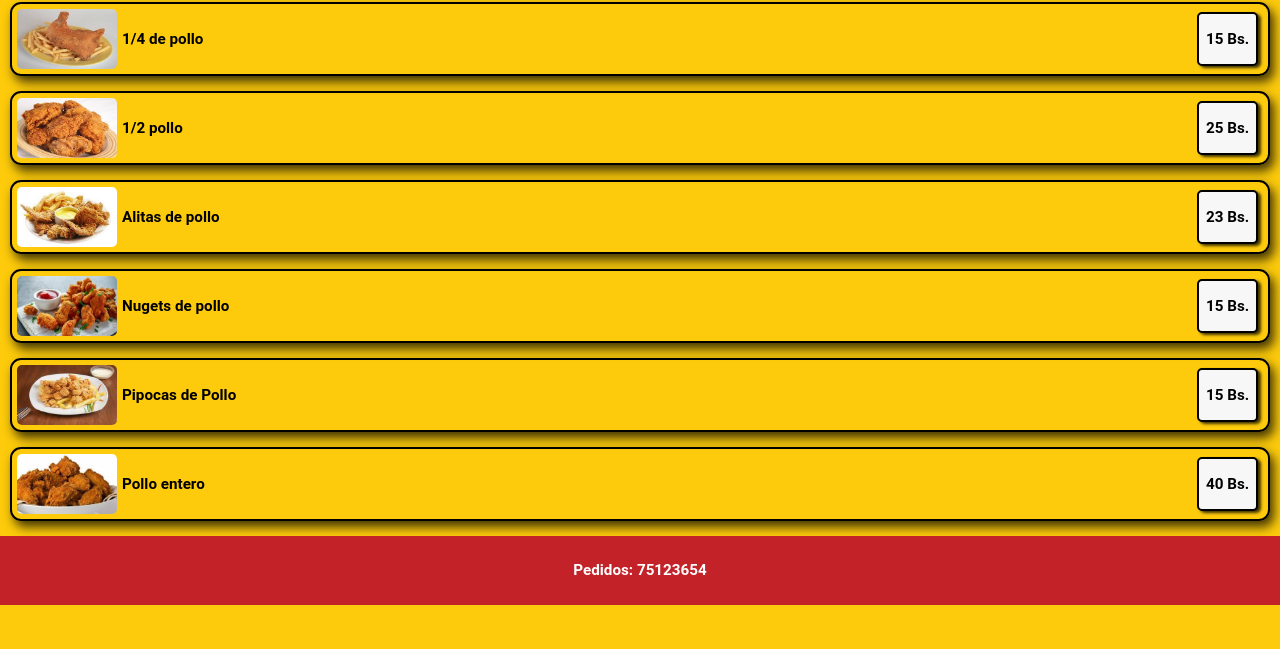
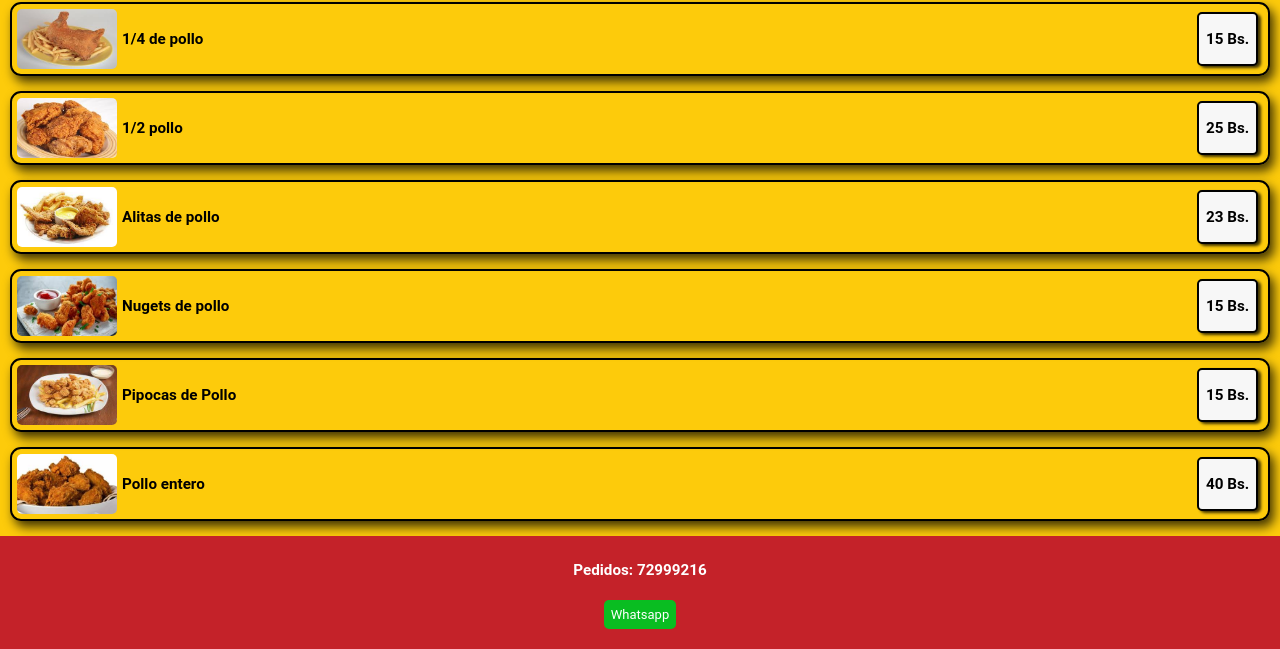
Before and after one commit to erodriguezy/lemalu, a plain HTML site: page index.html in a window 1280 px wide. Shown: the part 481-1130 px from the top of the page. Before the commit the page ends 1086 px from the top, so only its background shows below. Drawn offline with Linux system fonts and the light colour scheme.

Commit message:
se añadió boton whatsapp

```diff
--- a/css/styles.css
+++ b/css/styles.css
@@ -45,12 +45,7 @@ header div img{
 
 }
 
-.item-descripcion img{
-    width: 100px;
-    height: 60px;
-    margin: 5px;
-    border-radius: 5px;
-}
+
 
 .item{
     display: flex;
@@ -68,10 +63,26 @@ header div img{
     -moz-box-shadow: 4px 6px 11px 0px rgba(0,0,0,0.75);
     box-shadow: 4px 6px 11px 0px rgba(0,0,0,0.75);
 }
+
+.item:hover{
+  padding: 5px 5px 5px 5px;
+
+  margin: 10px 0px 15px 0px;
+
+
+}
+
 .item-descripcion{
     display: flex;
     align-items: center;
     margin-right: 10px;
+}
+
+.item-descripcion img{
+  width: 100px;
+  height: 60px;
+  margin: 5px;
+  border-radius: 5px;
 }
 
 .item-precio{
@@ -96,9 +107,23 @@ header div img{
     background: var(--red);
     padding: 10px;
     color: var(--white);
+    flex-direction: column;
     justify-content: center;
     align-items: center;
 }
+
+#pie-pagina a{
+  text-decoration: none;
+  color: var(--white);
+  background: var(--hospital-green);
+  padding: 7px;
+  border-radius: 5px;
+  margin-top: 5px;
+  margin-bottom: 10px;
+
+}
+
+
 
 /*MODAL*/
 
--- a/index.html
+++ b/index.html
@@ -41,7 +41,8 @@
 
        </section>
        <footer id="pie-pagina">
-            <h3>Pedidos: 75123654</h3>
+            <h3>Pedidos: 72999216</h3>
+            <a href="https://wa.me/59175112677?text=Quisiera%hacer%un%pedido">Whatsapp</a>
        </footer>
        <script src="./js/app.js"></script>
 </body>
```
